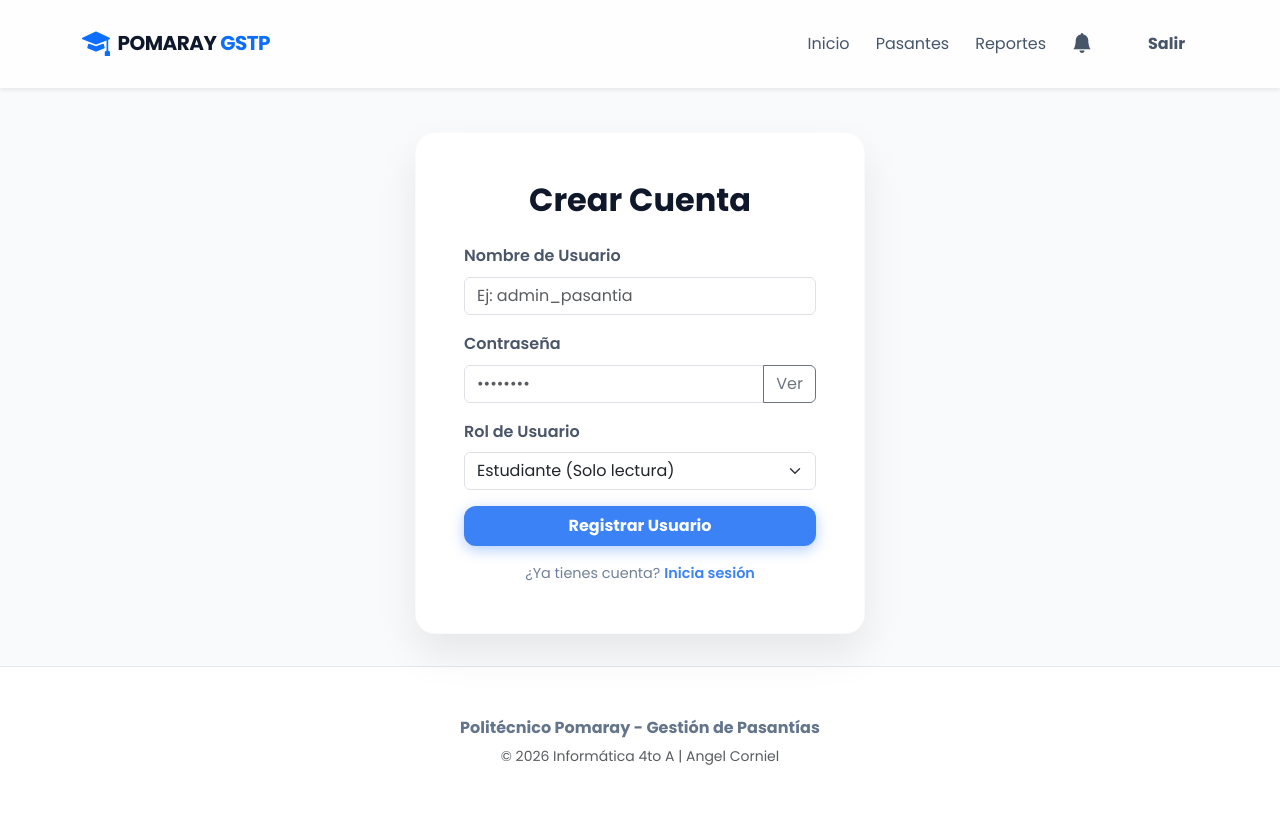
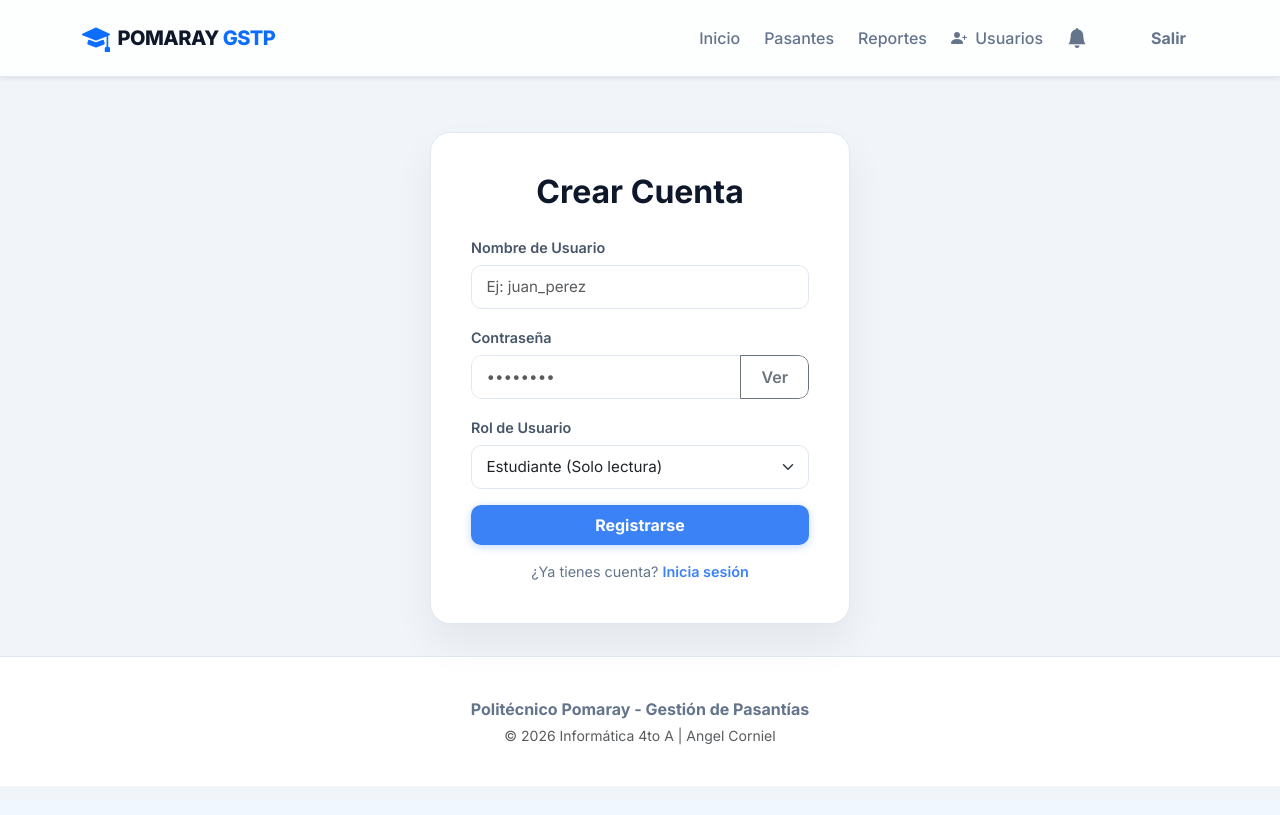
Before and after one commit to angemiguel/Aplicacion-GST, a Flask app: page /crear_usuario in a window 1280 px wide. After the commit the page ends 786 px from the top, so only its background shows below. Run offline with Flask 3, Linux system fonts and the light colour scheme; a user stored in the database is signed in; data that the repository does not hold is empty; parts of the project's set-up code (start-up, migrations or seed data) failed here and were passed over.

Commit message:
Actualizacion

```diff
--- a/app.py
+++ b/app.py
@@ -1,29 +1,30 @@
 import os
+import re
+from datetime import datetime
+from functools import wraps
 import requests
 from werkzeug.utils import secure_filename
-from flask import Flask, render_template, request, redirect, url_for, flash, make_response, jsonify, send_from_directory
+from werkzeug.security import generate_password_hash, check_password_hash
+from flask import Flask, render_template, request, redirect, url_for, flash, make_response, jsonify
 from flask_sqlalchemy import SQLAlchemy
 from sqlalchemy import func, or_
 from flask_login import LoginManager, UserMixin, login_user, login_required, logout_user, current_user
-from werkzeug.security import generate_password_hash, check_password_hash
 
 app = Flask(__name__)
 
-# --- CONFIGURACIÓN ---
-app.config['SQLALCHEMY_DATABASE_URI'] = 'mysql://root:dangel232@localhost/base_pasantia_db'
+app.config['SQLALCHEMY_DATABASE_URI'] = os.environ.get('DATABASE_URL', 'mysql://root:dangel232@localhost/base_pasantia_db')
 app.config['SQLALCHEMY_TRACK_MODIFICATIONS'] = False
-app.config['SECRET_KEY'] = 'pomaray_2026_gst'
+app.config['SECRET_KEY'] = os.environ.get('SECRET_KEY', 'pomaray_2026_gst')
 app.config['UPLOAD_FOLDER_PDF'] = os.path.join('static', 'uploads', 'reportes')
 db = SQLAlchemy(app)
 
-# Asegurar que la carpeta de reportes exista
 os.makedirs(app.config['UPLOAD_FOLDER_PDF'], exist_ok=True)
 
 login_manager = LoginManager()
 login_manager.init_app(app)
 login_manager.login_view = 'login'
 
-IMGBB_API_KEY = "0e6901cb0c02a5f295b89eff4e86a61e"
+IMGBB_API_KEY = os.environ.get('IMGBB_API_KEY', "0e6901cb0c02a5f295b89eff4e86a61e")
 
 # --- MEJORA: Control de Navegación (Evita volver atrás) ---
 @app.after_request
@@ -38,11 +39,6 @@ def add_header(response):
 def inject_now():
     return {'datetime': datetime}
 
-from functools import wraps
-
-# ... (configuración previa)
-
-# --- MEJORA: Control de Roles ---
 def admin_required(f):
     @wraps(f)
     def decorated_function(*args, **kwargs):
@@ -52,33 +48,38 @@ def admin_required(f):
         return f(*args, **kwargs)
     return decorated_function
 
-from datetime import datetime
-
-# --- MODELOS DE DATOS ---
+# --- MODELOS ---
 class Usuario(UserMixin, db.Model):
     id = db.Column(db.Integer, primary_key=True)
-    username = db.Column(db.String(255), unique=True, nullable=False)
+    username = db.Column(db.String(255), unique=True, nullable=False, index=True)
     password = db.Column(db.String(255), nullable=False)
-    rol = db.Column(db.String(20), default='estudiante') # admin, docente, estudiante
+    rol = db.Column(db.String(20), default='estudiante')
     notificaciones_enviadas = db.relationship('Notificacion', backref='remitente', lazy=True)
+
+class Empresa(db.Model):
+    id = db.Column(db.Integer, primary_key=True)
+    nombre = db.Column(db.String(100), unique=True, nullable=False, index=True)
+    direccion = db.Column(db.String(255))
+    telefono = db.Column(db.String(30))
+    pasantes = db.relationship('Pasante', backref='empresa_rel', lazy=True)
 
 class Notificacion(db.Model):
     id = db.Column(db.Integer, primary_key=True)
     mensaje = db.Column(db.Text, nullable=False)
-    fecha = db.Column(db.DateTime, default=datetime.utcnow)
-    leida = db.Column(db.Boolean, default=False)
-    usuario_id = db.Column(db.Integer, db.ForeignKey('usuario.id'), nullable=False)
+    fecha = db.Column(db.DateTime, default=datetime.utcnow, index=True)
+    leida = db.Column(db.Boolean, default=False, index=True)
+    usuario_id = db.Column(db.Integer, db.ForeignKey('usuario.id'), nullable=False, index=True)
 
 class ReporteExterno(db.Model):
     id = db.Column(db.Integer, primary_key=True)
     titulo = db.Column(db.String(255), nullable=False)
     nombre_archivo = db.Column(db.String(255), nullable=False)
-    fecha = db.Column(db.DateTime, default=datetime.utcnow)
+    fecha = db.Column(db.DateTime, default=datetime.utcnow, index=True)
 
 class Pasante(db.Model):
     id = db.Column(db.Integer, primary_key=True)
-    nombre = db.Column(db.String(100), nullable=False)
-    empresa = db.Column(db.String(100), nullable=False)
+    nombre = db.Column(db.String(100), nullable=False, index=True)
+    empresa_id = db.Column(db.Integer, db.ForeignKey('empresa.id'), nullable=False, index=True)
     horas_completadas = db.Column(db.Integer, default=0)
     estado = db.Column(db.String(20), default='Activo')
     descripcion = db.Column(db.String(255))
@@ -95,7 +96,7 @@ with app.app_context():
     db.create_all()
     # Crear admin por defecto con rol admin si no existe
     if not Usuario.query.filter_by(username='admin').first():
-        hashed_pw = generate_password_hash('123')
+        hashed_pw = generate_password_hash(os.environ.get('DEFAULT_ADMIN_PASSWORD', '123'))
         db.session.add(Usuario(username='admin', password=hashed_pw, rol='admin'))
         db.session.commit()
 
@@ -133,10 +134,17 @@ def crear_usuario():
         u = request.form.get('username')
         p = request.form.get('password')
         r = request.form.get('rol', 'estudiante')
+        if not current_user.is_authenticated or current_user.rol != 'admin':
+            r = 'estudiante'
+        if not u or not p:
+            flash('Todos los campos son obligatorios.', 'danger')
+            return redirect(url_for('crear_usuario'))
+        if len(p) < 4:
+            flash('La contraseña debe tener al menos 4 caracteres.', 'danger')
+            return redirect(url_for('crear_usuario'))
         if Usuario.query.filter_by(username=u).first():
             flash('Este usuario ya existe.', 'danger')
             return redirect(url_for('crear_usuario'))
-
         hashed_pw = generate_password_hash(p)
         db.session.add(Usuario(username=u, password=hashed_pw, rol=r))
         db.session.commit()
@@ -168,10 +176,10 @@ def bienvenida():
 def index():
     search = request.args.get('search', '')
     if search:
-        estudiantes = Pasante.query.filter(
+        estudiantes = Pasante.query.join(Empresa).filter(
             or_(
                 Pasante.nombre.contains(search),
-                Pasante.empresa.contains(search),
+                Empresa.nombre.contains(search),
                 Pasante.descripcion.contains(search)
             )
         ).all()
@@ -192,13 +200,19 @@ def registrar():
 
         m_url = request.form.get('mapa_url')
         if m_url and '<iframe' in m_url:
-            import re
             match = re.search(r'src="([^"]+)"', m_url)
             if match: m_url = match.group(1)
 
+        emp_nombre = request.form.get('empresa')
+        empresa = Empresa.query.filter_by(nombre=emp_nombre).first()
+        if not empresa:
+            empresa = Empresa(nombre=emp_nombre)
+            db.session.add(empresa)
+            db.session.flush()
+
         nuevo = Pasante(
             nombre=request.form.get('nombre'),
-            empresa=request.form.get('empresa'),
+            empresa_id=empresa.id,
             horas_completadas=int(request.form.get('horas') or 0),
             descripcion=request.form.get('descripcion'),
             dir_foto=url_foto,
@@ -207,7 +221,8 @@ def registrar():
         db.session.add(nuevo)
         db.session.commit()
         return redirect(url_for('index'))
-    return render_template('registro.html')
+    empresas = Empresa.query.order_by(Empresa.nombre).all()
+    return render_template('registro.html', empresas=empresas)
 
 @app.route('/editar/<int:id>', methods=['GET', 'POST'])
 @login_required
@@ -216,13 +231,18 @@ def editar(id):
     p = db.get_or_404(Pasante, id)
     if request.method == 'POST':
         p.nombre = request.form.get('nombre')
-        p.empresa = request.form.get('empresa')
+        emp_nombre = request.form.get('empresa')
+        empresa = Empresa.query.filter_by(nombre=emp_nombre).first()
+        if not empresa:
+            empresa = Empresa(nombre=emp_nombre)
+            db.session.add(empresa)
+            db.session.flush()
+        p.empresa_id = empresa.id
         p.horas_completadas = int(request.form.get('horas') or 0)
         p.descripcion = request.form.get('descripcion')
 
         m_url = request.form.get('mapa_url')
         if m_url and '<iframe' in m_url:
-            import re
             match = re.search(r'src="([^"]+)"', m_url)
             if match: m_url = match.group(1)
         p.mapa_url = m_url
@@ -233,7 +253,8 @@ def editar(id):
             if res: p.dir_foto = res
         db.session.commit()
         return redirect(url_for('index'))
-    return render_template('editar.html', p=p)
+    empresas = Empresa.query.order_by(Empresa.nombre).all()
+    return render_template('editar.html', p=p, empresas=empresas)
 
 @app.route('/reporte')
 @login_required
@@ -246,10 +267,6 @@ def reporte():
     suma = db.session.query(func.sum(Pasante.horas_completadas)).scalar() or 0
     listos = Pasante.query.filter(Pasante.horas_completadas >= 360).count()
     return render_template('reporte.html', total_e=total, horas=suma, listos=listos)
-
-from flask import Flask, render_template, request, redirect, url_for, flash, make_response, jsonify
-
-# ... (otras rutas)
 
 @app.route('/enviar_notificacion', methods=['POST'])
 @login_required
@@ -307,7 +324,7 @@ def subir_reporte_pdf():
     archivo = request.files.get('archivo')
     titulo = request.form.get('titulo')
 
-    if archivo and archivo.filename.endswith('.pdf'):
+    if archivo and archivo.filename.lower().endswith('.pdf'):
         filename = secure_filename(archivo.filename)
         # Añadir timestamp para evitar colisiones
         unique_filename = f"{datetime.now().strftime('%Y%m%d%H%M%S')}_{filename}"
@@ -338,7 +355,7 @@ def eliminar_reporte_pdf(id):
         flash(f'Error al eliminar: {e}', 'danger')
     return redirect(url_for('reportes_externos'))
 
-@app.route('/eliminar/<int:id>')
+@app.route('/eliminar/<int:id>', methods=['POST'])
 @login_required
 @admin_required
 def eliminar(id):
@@ -346,6 +363,9 @@ def eliminar(id):
     if p:
         db.session.delete(p)
         db.session.commit()
+        flash('Pasante eliminado correctamente.', 'success')
+    else:
+        flash('El pasante no existe.', 'danger')
     return redirect(url_for('index'))
 
 if __name__ == '__main__':
--- a/static/css/auth.css
+++ b/static/css/auth.css
@@ -1,7 +1,5 @@
-/* --- ESTILOS ESPECÍFICOS PARA LOGIN Y CREAR USUARIO --- */
-
 .auth-wrapper {
-    min-height: 70vh;
+    min-height: 65vh;
     display: flex;
     align-items: center;
     justify-content: center;
@@ -9,18 +7,17 @@
 }
 
 .auth-card {
-    background: var(--white);
+    background: var(--surface);
     border-radius: 20px;
-    padding: 3rem;
-    box-shadow: 0 20px 40px rgba(0, 0, 0, 0.08) !important;
+    padding: 2.5rem;
+    box-shadow: 0 20px 40px rgba(0,0,0,0.06);
     width: 100%;
-    max-width: 450px;
-    border: 1px solid rgba(0,0,0,0.02);
-    animation: fadeInUp 0.6s ease-out;
+    max-width: 420px;
+    border: 1px solid var(--border);
 }
 
 .auth-card h2 {
-    color: var(--primary-color);
+    color: var(--primary);
     font-weight: 700;
     margin-bottom: 1.5rem;
     text-align: center;
@@ -28,19 +25,20 @@
 
 .auth-card .form-label {
     font-weight: 600;
-    color: #4a5568;
-    margin-bottom: 0.5rem;
+    color: #475569;
+    margin-bottom: 0.4rem;
+    font-size: 0.9rem;
 }
 
 .auth-footer-text {
     text-align: center;
-    margin-top: 1.5rem;
+    margin-top: 1.2rem;
     font-size: 0.9rem;
-    color: #718096;
+    color: var(--muted);
 }
 
 .auth-footer-text a {
-    color: var(--accent-color);
+    color: var(--accent);
     text-decoration: none;
     font-weight: 600;
 }
--- a/static/css/style.css
+++ b/static/css/style.css
@@ -1,156 +1,172 @@
-/* --- CONFIGURACIÓN MODERNA (PREMIUM UI) --- */
-@import url('https://fonts.googleapis.com/css2?family=Poppins:wght@300;400;600;700&display=swap');
+@import url('https://fonts.googleapis.com/css2?family=Inter:wght@400;500;600;700;800&display=swap');
 
 :root {
-    --primary-color: #0f172a;    /* Navy profundo */
-    --accent-color: #3b82f6;     /* Azul moderno */
-    --success-color: #10b981;    /* Esmeralda */
-    --warning-color: #f59e0b;    /* Ámbar */
-    --bg-light: #f8fafc;         /* Gris azulado muy claro */
-    --white: #ffffff;
-    --glass-bg: rgba(255, 255, 255, 0.8);
-    --shadow-soft: 0 4px 6px -1px rgb(0 0 0 / 0.1), 0 2px 4px -2px rgb(0 0 0 / 0.1);
-    --shadow-lg: 0 10px 15px -3px rgb(0 0 0 / 0.1), 0 4px 6px -4px rgb(0 0 0 / 0.1);
+    --primary: #0f172a;
+    --accent: #3b82f6;
+    --accent-hover: #2563eb;
+    --success: #10b981;
+    --warning: #f59e0b;
+    --danger: #ef4444;
+    --bg: #f1f5f9;
+    --surface: #ffffff;
+    --text: #1e293b;
+    --muted: #64748b;
+    --border: #e2e8f0;
+    --radius: 16px;
+    --radius-sm: 10px;
+    --shadow: 0 1px 3px rgba(0,0,0,0.06), 0 1px 2px rgba(0,0,0,0.04);
+    --shadow-hover: 0 10px 25px rgba(0,0,0,0.08);
 }
 
 body {
-    font-family: 'Poppins', sans-serif;
-    background-color: var(--bg-light);
-    color: #1e293b;
-    line-height: 1.6;
-    overflow-x: hidden;
+    font-family: 'Inter', sans-serif;
+    background: var(--bg);
+    color: var(--text);
+    padding-top: 90px;
 }
 
-/* --- BARRA DE NAVEGACIÓN (GLASSMORPHISM) --- */
 .navbar {
-    background: var(--glass-bg) !important;
-    backdrop-filter: blur(12px);
-    -webkit-backdrop-filter: blur(12px);
-    border-bottom: 1px solid rgba(255, 255, 255, 0.3);
-    padding: 1rem 0;
-    transition: all 0.3s ease;
+    background: rgba(255,255,255,0.85) !important;
+    backdrop-filter: blur(16px);
+    border-bottom: 1px solid var(--border);
+    padding: 0.75rem 0;
 }
 
 .navbar-brand {
-    font-weight: 700;
-    color: var(--primary-color) !important;
+    font-weight: 800;
+    color: var(--primary) !important;
     letter-spacing: -0.5px;
 }
 
 .nav-link {
-    color: #475569 !important;
+    color: var(--muted) !important;
     font-weight: 500;
-    margin: 0 5px;
     border-radius: 8px;
-    transition: all 0.2s ease;
+    padding: 0.5rem 0.75rem !important;
 }
 
 .nav-link:hover {
-    background-color: rgba(59, 130, 246, 0.1);
-    color: var(--accent-color) !important;
+    color: var(--accent) !important;
+    background: rgba(59,130,246,0.08);
 }
 
-/* --- TARJETAS DE PASANTES (REDISEÑO) --- */
 .card {
     border: none;
-    border-radius: 20px;
-    background: var(--white);
-    box-shadow: var(--shadow-soft);
-    overflow: hidden;
-    transition: all 0.4s cubic-bezier(0.175, 0.885, 0.32, 1.275);
+    border-radius: var(--radius);
+    box-shadow: var(--shadow);
+    transition: box-shadow 0.2s, transform 0.2s;
 }
 
 .card:hover {
-    transform: translateY(-8px);
-    box-shadow: var(--shadow-lg);
+    box-shadow: var(--shadow-hover);
+    transform: translateY(-3px);
 }
 
 .card-img-top {
-    height: 220px;
+    height: 200px;
     object-fit: cover;
-    transition: transform 0.5s ease;
-}
-
-.card:hover .card-img-top {
-    transform: scale(1.05);
 }
 
 .card-body {
-    padding: 1.5rem;
+    padding: 1.25rem;
 }
 
-/* --- COMPONENTES UI --- */
+.btn {
+    border-radius: var(--radius-sm);
+    font-weight: 600;
+    padding: 0.5rem 1.25rem;
+    transition: all 0.15s;
+}
+
+.btn-primary {
+    background: var(--accent);
+    border: none;
+    box-shadow: 0 2px 8px rgba(59,130,246,0.3);
+}
+
+.btn-primary:hover {
+    background: var(--accent-hover);
+    transform: translateY(-1px);
+    box-shadow: 0 4px 12px rgba(59,130,246,0.35);
+}
+
+.btn-outline-danger:hover {
+    transform: translateY(-1px);
+}
+
+.btn-outline-primary:hover {
+    transform: translateY(-1px);
+}
+
 .progress {
-    height: 10px;
-    background-color: #e2e8f0;
+    height: 8px;
+    background: var(--border);
     border-radius: 20px;
 }
 
 .progress-bar {
-    background: linear-gradient(90deg, var(--accent-color) 0%, #60a5fa 100%);
+    background: linear-gradient(90deg, var(--accent), #60a5fa);
     border-radius: 20px;
 }
 
-.btn-primary {
-    background-color: var(--accent-color);
-    border: none;
-    border-radius: 12px;
-    padding: 0.6rem 1.5rem;
-    font-weight: 600;
-    box-shadow: 0 4px 14px 0 rgba(59, 130, 246, 0.39);
-    transition: all 0.3s ease;
-}
-
-.btn-primary:hover {
-    background-color: #2563eb;
-    transform: translateY(-2px);
-    box-shadow: 0 6px 20px rgba(59, 130, 246, 0.23);
-}
-
-/* --- SECCIÓN DE BIENVENIDA --- */
 .hero-title {
-    background: linear-gradient(135deg, var(--primary-color) 0%, var(--accent-color) 100%);
+    background: linear-gradient(135deg, var(--primary), var(--accent));
     -webkit-background-clip: text;
     -webkit-text-fill-color: transparent;
     font-weight: 800;
 }
 
 .video-card {
-    border-radius: 24px;
+    border-radius: 20px;
     overflow: hidden;
-    box-shadow: 0 25px 50px -12px rgba(0, 0, 0, 0.25);
-    background: var(--primary-color);
-    padding: 5px;
+    box-shadow: 0 20px 40px -12px rgba(0,0,0,0.2);
+    background: var(--primary);
+    padding: 4px;
 }
 
 video {
     width: 100%;
     height: auto;
-    border-radius: 20px;
+    border-radius: 16px;
 }
 
-/* --- SCROLLBAR PERSONALIZADO --- */
-::-webkit-scrollbar {
-    width: 8px;
+.form-control, .form-select {
+    border-radius: var(--radius-sm);
+    border: 1.5px solid var(--border);
+    padding: 0.6rem 0.9rem;
+    font-size: 0.95rem;
+    transition: border-color 0.15s;
 }
 
-::-webkit-scrollbar-track {
-    background: var(--bg-light);
+.form-control:focus, .form-select:focus {
+    border-color: var(--accent);
+    box-shadow: 0 0 0 3px rgba(59,130,246,0.15);
 }
 
-::-webkit-scrollbar-thumb {
-    background: #cbd5e1;
-    border-radius: 10px;
+.input-group {
+    border-radius: var(--radius-sm);
+    overflow: hidden;
 }
 
-::-webkit-scrollbar-thumb:hover {
-    background: #94a3b8;
+footer {
+    background: var(--surface);
+    border-top: 1px solid var(--border);
+    padding: 2.5rem 0;
+    color: var(--muted);
 }
 
-/* --- FOOTER --- */
-footer {
-    background: var(--white);
-    border-top: 1px solid #e2e8f0;
-    padding: 3rem 0;
-    color: #64748b;
+.hover-dashboard-card {
+    border-radius: 20px !important;
+    transition: box-shadow 0.2s, transform 0.2s;
 }
+
+.hover-dashboard-card:hover {
+    transform: translateY(-4px);
+    box-shadow: var(--shadow-hover) !important;
+}
+
+@media print {
+    .navbar, .btn, footer { display: none !important; }
+    body { padding-top: 0; background: white; }
+    .card { box-shadow: none; border: 1px solid #ddd; }
+}
--- a/templates/base.html
+++ b/templates/base.html
@@ -7,7 +7,6 @@
     <!-- CSS Frameworks -->
     <link href="https://cdn.jsdelivr.net/npm/bootstrap@5.3.0/dist/css/bootstrap.min.css" rel="stylesheet">
     <link rel="stylesheet" href="https://cdn.jsdelivr.net/npm/bootstrap-icons@1.11.3/font/bootstrap-icons.min.css">
-    <link rel="stylesheet" href="https://cdnjs.cloudflare.com/ajax/libs/animate.css/4.1.1/animate.min.css"/>
     <!-- Custom CSS -->
     <link rel="stylesheet" href="{{ url_for('static', filename='css/style.css') }}">
     {% block extra_css %}{% endblock %}
@@ -40,6 +39,9 @@
                         {% endif %}
 
                         {% if current_user.rol == 'admin' %}
+                            <a class="nav-link" href="{{ url_for('crear_usuario') }}">
+                                <i class="bi bi-person-plus-fill me-1"></i> Usuarios
+                            </a>
                             <a class="nav-link position-relative me-lg-3" href="{{ url_for('ver_notificaciones') }}">
                                 <i class="bi bi-bell-fill fs-5"></i>
                                 <span id="noti-badge" class="position-absolute top-0 start-100 translate-middle badge rounded-pill bg-danger d-none" style="font-size: 0.6rem;">
@@ -111,7 +113,7 @@
         {% with messages = get_flashed_messages(with_categories=true) %}
           {% if messages %}
             {% for category, message in messages %}
-              <div class="alert alert-{{ category }} border-0 shadow-sm alert-dismissible fade show animate__animated animate__slideInDown" style="border-radius: 12px;">
+              <div class="alert alert-{{ category }} border-0 shadow-sm alert-dismissible fade show" style="border-radius: 12px;">
                 <i class="bi {% if category=='success' %}bi-check-circle-fill{% else %}bi-exclamation-triangle-fill{% endif %} me-2"></i>
                 {{ message }}
                 <button type="button" class="btn-close" data-bs-dismiss="alert"></button>
--- a/templates/crear_usuario.html
+++ b/templates/crear_usuario.html
@@ -6,13 +6,13 @@
 
 {% block content %}
 <div class="auth-wrapper">
-    <div class="auth-card animate__animated animate__fadeInUp">
+    <div class="auth-card">
         <h2 class="text-center mb-4">Crear Cuenta</h2>
 
             <form method="POST" action="{{ url_for('crear_usuario') }}">
                 <div class="mb-3">
                     <label class="form-label">Nombre de Usuario</label>
-                <input type="text" name="username" class="form-control" placeholder="Ej: admin_pasantia" required>
+                    <input type="text" name="username" class="form-control" placeholder="Ej: juan_perez" required>
                 </div>
 
                 <div class="mb-3">
@@ -23,6 +23,7 @@
                     </div>
                 </div>
 
+                {% if current_user.is_authenticated and current_user.rol == 'admin' %}
                 <div class="mb-3">
                     <label class="form-label">Rol de Usuario</label>
                     <select name="rol" class="form-select" required>
@@ -31,8 +32,9 @@
                         <option value="admin">Administrador (Control Total)</option>
                     </select>
                 </div>
+                {% endif %}
 
-            <button type="submit" class="btn btn-primary w-100 py-2 fw-bold">Registrar Usuario</button>
+                <button type="submit" class="btn btn-primary w-100 py-2 fw-bold">Registrarse</button>
             </form>
 
         <div class="auth-footer-text mt-3 text-center">
--- a/templates/notificaciones.html
+++ b/templates/notificaciones.html
@@ -1,7 +1,7 @@
 {% extends 'base.html' %}
 
 {% block content %}
-<div class="container animate__animated animate__fadeIn">
+<div class="container">
     <div class="d-flex justify-content-between align-items-center mb-4">
         <h2 class="fw-bold"><i class="bi bi-bell-fill text-primary"></i> Bandeja de Notificaciones</h2>
         <a href="{{ url_for('index') }}" class="btn btn-outline-secondary btn-sm">Volver al Panel</a>
--- a/templates/reportes_externos.html
+++ b/templates/reportes_externos.html
@@ -1,7 +1,7 @@
 {% extends 'base.html' %}
 
 {% block content %}
-<div class="container animate__animated animate__fadeIn">
+<div class="container">
     <div class="row mb-5">
         <div class="col-lg-6">
             <h2 class="fw-bold mb-1"><i class="bi bi-file-earmark-pdf-fill text-danger"></i> Documentos Externos</h2>
```
Also changed, not shown: db/datos.sql (deleted, +0 -59 lines), db/datos_limpios.sql (+79 -13 lines), templates/bienvenida.html (+7 -7 lines), templates/editar.html (+6 -1 lines), templates/index.html (+9 -7 lines), templates/registro.html (+6 -1 lines), templates/reporte.html (+6 -6 lines), 1 other file. Lines whose indentation alone changed are shown as unchanged.
